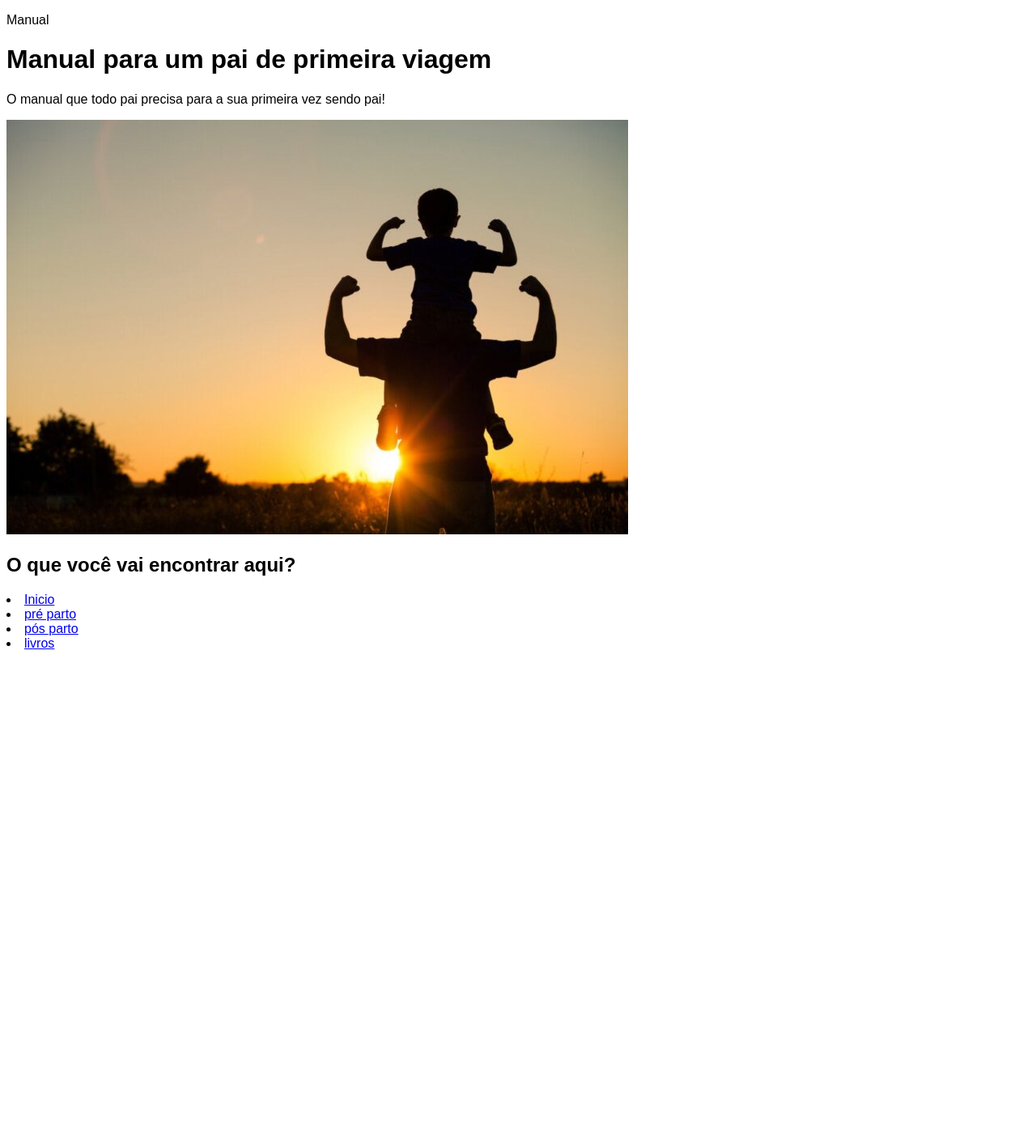
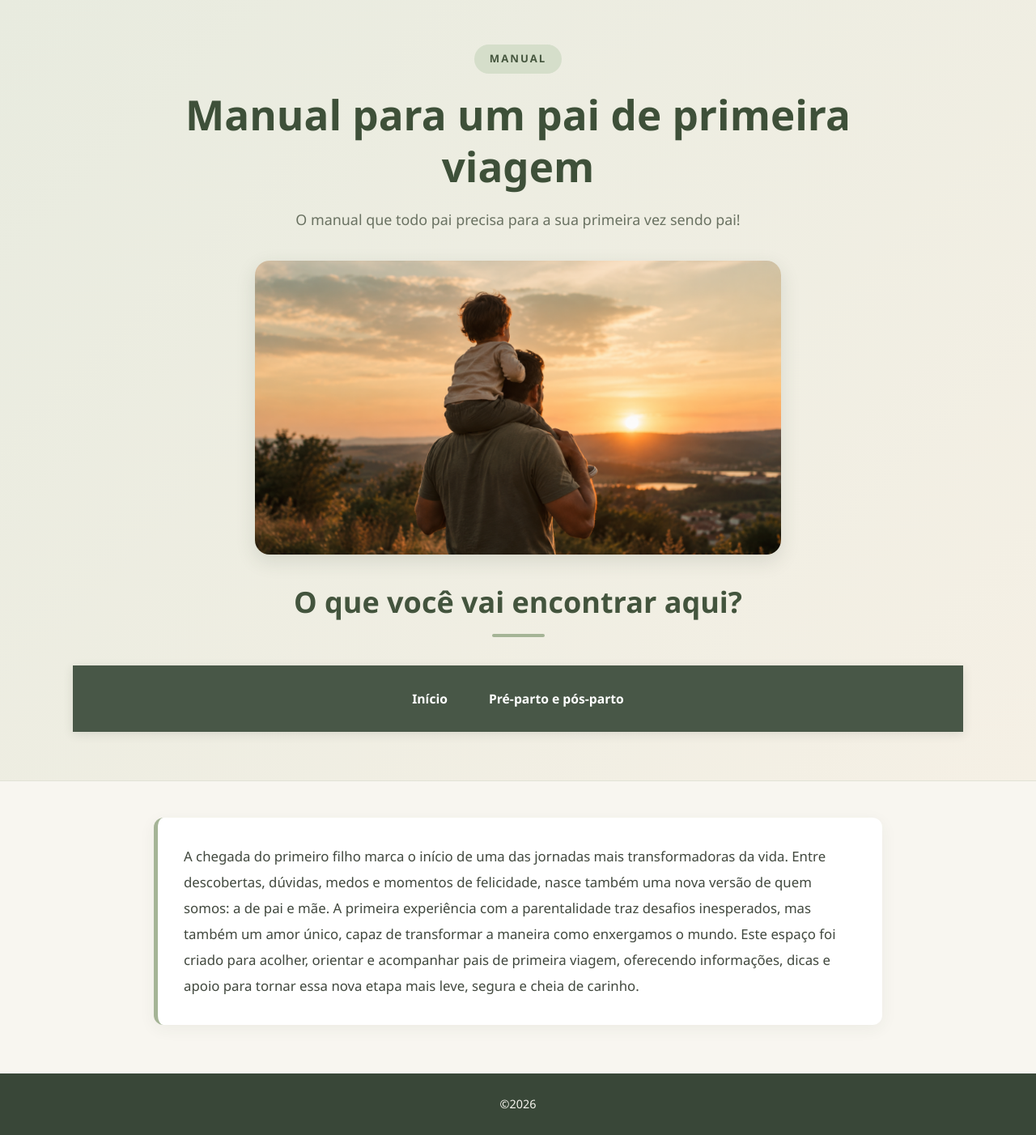
Before and after one commit to mirellaoliveirapaes-coder/Manual-para-um-pai-, a plain HTML site: page index.html in a window 1280 px wide. Shown: the whole page at 81% size. Before the commit the page ends 812 px from the top, so only its background shows below. Drawn offline with Linux system fonts and the light colour scheme.

Commit message:
Removendo paginas antigas e atualizando o projeto

```diff
--- a/index.html
+++ b/index.html
@@ -4,9 +4,11 @@
     <meta charset="UTF-8">
     <meta name="viewport" content="width=device-width, initial-scale=1.0">
     <title>Manual para um pai | Manual </title>
-    <link rel="stylesheet" href="styles.css"
+    <link rel="stylesheet" href="styles.css">
 </head>
 <body>
+
+
      <header class="cabecalho">
         <div class="container">
          <p class="etiqueta">Manual</p>
@@ -15,16 +17,28 @@
                 O manual que todo pai precisa para a sua primeira vez sendo pai!
         </p>
 
-        <img src=".img/pai.jpg" alt="Paternidade">
+        <img src=".img/paternidade.png" alt="Paternidade">
         <h2 class="titulo-secao">O que você vai encontrar aqui?</h2>
         <nav class="menu-principal">
-            <ul class="menu-lista"></ul>
-            <li><a class="menu-link" href="index.html">Inicio</a> </li>
-            <li><a class="menu-link" href="./pages/pre-parto.html">pré parto</a> </li>
-            <li><a class="menu-link" href="./pages/pos-parto.html">pós parto</a> </li>
-            <li><a class="menu-link" href="./pages/livros.html">livros</a> </li>
-         </ul>
-        </nav>
+    <ul class="menu-lista">
+        <li><a class="menu-link" href="index.html">Início</a></li>
+        <li><a class="menu-link" href="./pages/Dicas.html">Pré-parto e pós-parto</a></li>
+    </ul>
+</nav>
+
+    </header>
+    <main>
+         <p class="texto">A chegada do primeiro filho marca o início de uma das jornadas mais transformadoras da vida. Entre descobertas, dúvidas, medos e momentos de felicidade, nasce também uma nova versão de quem somos: a de pai e mãe. A primeira experiência com a parentalidade traz desafios inesperados, mas também um amor único, capaz de transformar a maneira como enxergamos o mundo. Este espaço foi criado para acolher, orientar e acompanhar pais de primeira viagem, oferecendo informações, dicas e apoio para tornar essa nova etapa mais leve, segura e cheia de carinho.</p>
+    </main>
+
+    <footer class="rodape">
+        <div class="container">
+            <p>&copy;2026 </p>
+
+        </div>
+
+    </footer>
+
 
 </body>
 </html>
--- a/styles.css
+++ b/styles.css
@@ -1,7 +1,205 @@
-body{
-    background-color: rgb(223, 215, 215)
-    color: black;
-    font-family: Arial, Helvetica, sans-serif;
-    font-size:16px;
-    line-height: 1,6;
+* {
+    margin: 0;
+    padding: 0;
+    box-sizing: border-box;
 }
+
+html {
+    scroll-behavior: smooth;
+}
+
+body {
+    font-family: 'Segoe UI', Tahoma, Geneva, Verdana, sans-serif;
+    background-color: #f8f6f0;
+    color: #41483e;
+    line-height: 1.8;
+}
+
+.container {
+    width: 100%;
+    max-width: 1150px;
+    margin: 0 auto;
+    padding: 0 25px;
+}
+
+.menu-principal {
+    background-color: #485747;
+    padding: 18px 20px;
+    box-shadow: 0 3px 12px rgba(42, 54, 40, 0.12);
+}
+
+.menu-lista {
+    display: flex;
+    justify-content: center;
+    align-items: center;
+    gap: 15px;
+    flex-wrap: wrap;
+    list-style: none;
+}
+
+.menu-principal li {
+    list-style: none;
+}
+
+.menu-link {
+    display: inline-block;
+    color: #ffffff;
+    text-decoration: none;
+    font-size: 0.98rem;
+    font-weight: 600;
+    padding: 9px 18px;
+    border-radius: 25px;
+    transition: background-color 0.3s, color 0.3s;
+}
+
+.menu-link:hover {
+    background-color: #e4e8d9;
+    color: #354333;
+}
+
+
+.cabecalho {
+    background: linear-gradient(135deg, #e8ebdf, #f5f0e5);
+    padding: 55px 0 60px;
+    text-align: center;
+    border-bottom: 1px solid #e1e2d6;
+}
+
+.etiqueta {
+    display: inline-block;
+    background-color: #d5deca;
+    color: #45563e;
+    padding: 6px 19px;
+    border-radius: 25px;
+    font-size: 0.82rem;
+    font-weight: 700;
+    letter-spacing: 2px;
+    text-transform: uppercase;
+    margin-bottom: 18px;
+}
+
+h1 {
+    color: #3e5039;
+    font-size: clamp(2rem, 4vw, 3.2rem);
+    line-height: 1.25;
+    max-width: 900px;
+    margin: 0 auto 18px;
+}
+
+.subtitulo {
+    color: #697161;
+    font-size: 1.12rem;
+    max-width: 720px;
+    margin: 0 auto;
+}
+
+
+main {
+    padding-top: 45px;
+}
+
+.secao {
+    margin-bottom: 65px;
+}
+
+.titulo-secao {
+    color: #43543d;
+    font-size: clamp(1.65rem, 3vw, 2.25rem);
+    line-height: 1.35;
+    text-align: center;
+    margin: 0 auto 35px;
+}
+
+.titulo-secao::after {
+    content: "";
+    display: block;
+    width: 65px;
+    height: 4px;
+    background-color: #a5b496;
+    border-radius: 10px;
+    margin: 15px auto 0;
+}
+
+
+.grade-cards {
+    display: grid;
+    grid-template-columns: repeat(3, minmax(0, 1fr));
+    gap: 25px;
+    align-items: stretch;
+}
+
+.card {
+    background-color: #ffffff;
+    padding: 27px;
+    border: 1px solid #e9e8df;
+    border-top: 5px solid #91a183;
+    border-radius: 15px;
+    box-shadow: 0 5px 18px rgba(58, 68, 50, 0.06);
+    transition: transform 0.25s, box-shadow 0.25s;
+    min-width: 0;
+}
+
+.card:hover {
+    transform: translateY(-4px);
+    box-shadow: 0 10px 25px rgba(58, 68, 50, 0.12);
+}
+
+.card h3 {
+    color: #465740;
+    font-size: 1.2rem;
+    line-height: 1.5;
+    margin-bottom: 15px;
+    padding-bottom: 12px;
+    border-bottom: 1px solid #eceee6;
+}
+
+.card p {
+    color: #62665d;
+    font-size: 0.97rem;
+    line-height: 1.8;
+    text-align: left;
+    white-space: pre-line;
+}
+
+
+.cabecalho img,
+img[alt="bebe"],
+img[alt="Bebê"] {
+    display: block;
+    width: 100%;
+    max-width: 650px;
+    height: auto;
+    max-height: 420px;
+    object-fit: cover;
+    margin: 35px auto;
+    border-radius: 18px;
+    box-shadow: 0 8px 24px rgba(49, 59, 43, 0.13);
+}
+
+
+
+.texto {
+    max-width: 900px;
+    margin: 0 auto;
+    padding: 32px;
+    background-color: #ffffff;
+    border-left: 5px solid #a5b496;
+    border-radius: 12px;
+    box-shadow: 0 5px 20px rgba(58, 68, 50, 0.06);
+    font-size: 1.05rem;
+    line-height: 1.9;
+    text-align: left;
+}
+
+
+.rodape {
+    background-color: #394738;
+    color: #f8f6f0;
+    text-align: center;
+    padding: 25px 15px;
+    margin-top: 60px;
+}
+
+.rodape p {
+    font-size: 0.9rem;
+}
```
Also changed, not shown: pages/Dicas.html (added, +144 -0 lines), .img/casal.png (added), .img/pai.jpg (deleted), .img/paternidade.png (added), pages/livros.html (deleted), pages/pos-parto.html (deleted), pages/pre-parto.html (deleted).
